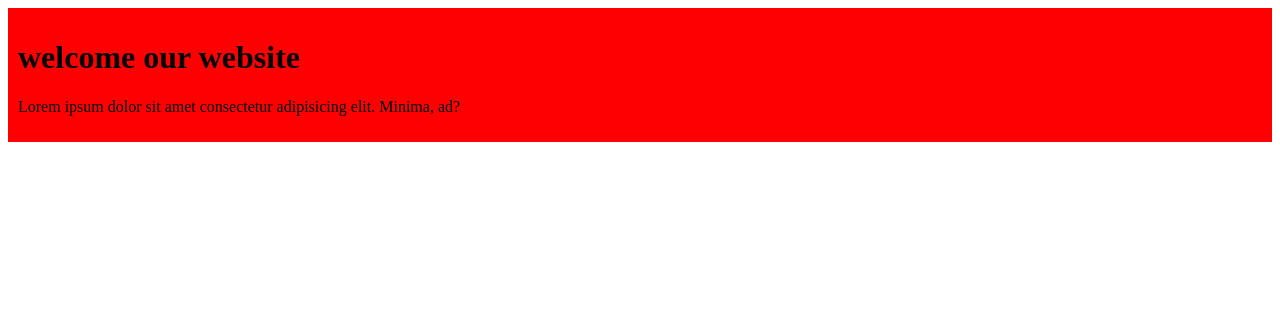
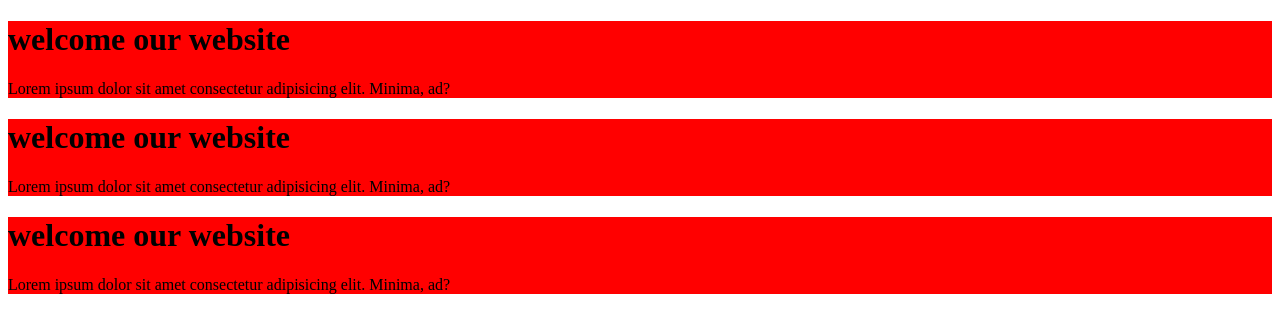
Before and after one commit to mdzobayealhabib/my-drem, a plain HTML site: page index.html in a window 1280 px wide. Drawn offline with Linux system fonts and the light colour scheme; files that its build step writes are made by us from their sources.

Commit message:
added the welcome our website

```diff
--- a/index.html
+++ b/index.html
@@ -4,7 +4,7 @@
     <meta charset="UTF-8">
     <meta name="viewport" content="width=device-width, initial-scale=1.0">
     <title>my drem</title>
-    <link rel="stylesheet" href="blog.css
+    <link rel="stylesheet" href=" styles/blog.css
     ">
 </head>
 <body>
@@ -12,5 +12,13 @@
         <h1>welcome our website</h1>
         <p>Lorem ipsum dolor sit amet consectetur adipisicing elit. Minima, ad?</p>
     </div>
+    <div>
+        <h1>welcome our website</h1>
+        <p>Lorem ipsum dolor sit amet consectetur adipisicing elit. Minima, ad?</p>
+    </div>
+    <div>
+        <h1>welcome our website</h1>
+        <p>Lorem ipsum dolor sit amet consectetur adipisicing elit. Minima, ad?</p>
+    </div>
 </body>
 </html>
--- a/styles/blog.css
+++ b/styles/blog.css
@@ -1,4 +1,4 @@
 div{
     background-color: red;
-    padding: 10px;
+   margin: auto;
 }
```
